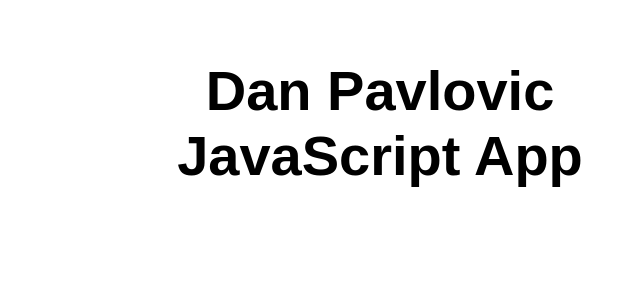
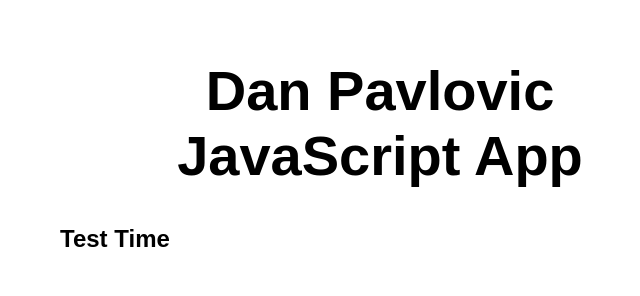
Before and after one commit to ryptoc/utcloud2021azapp, a plain HTML site: page index.html in a window 1280 px wide. Shown: the whole page, without its empty margins (260-900 px from the left). Drawn offline with Linux system fonts and the light colour scheme.

Commit message:
Update index.html

```diff
--- a/index.html
+++ b/index.html
@@ -11,6 +11,7 @@
 <body>
   <main>
     <h1>Dan Pavlovic JavaScript App</h1>
+    <h2>Test Time</h2>
   </main>
 </body>
 
```
